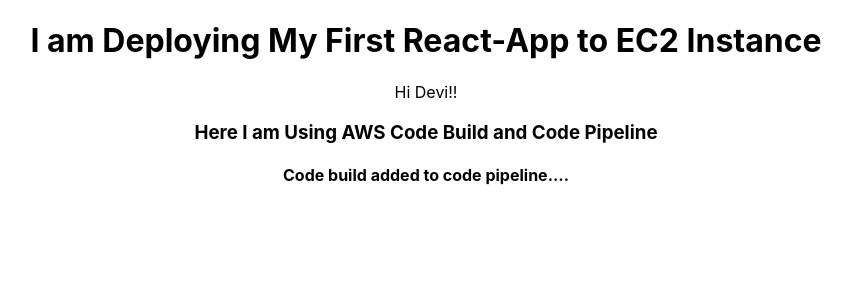
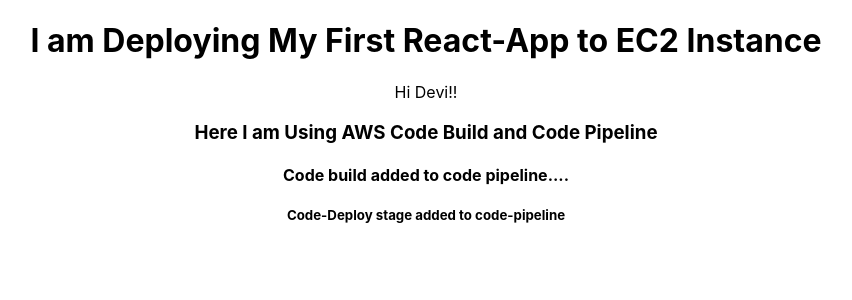
Before and after one commit to DeviPothula/learn-aws, a React (Create React App) app: page / in a window 1280 px wide. Shown: the top 300 px of the page, without its empty margins (214-1066 px from the left). Built offline with nearby package versions, Linux system fonts and the light colour scheme.

Commit message:
new change

```diff
--- a/src/App.js
+++ b/src/App.js
@@ -6,6 +6,7 @@
     <p>Hi Devi!!</p>
     <h3>Here I am Using AWS Code Build and Code Pipeline</h3>
     <h4>Code build added to code pipeline....</h4>
+    <h5>Code-Deploy stage added to code-pipeline</h5>
   </div>;
 }
 
```
